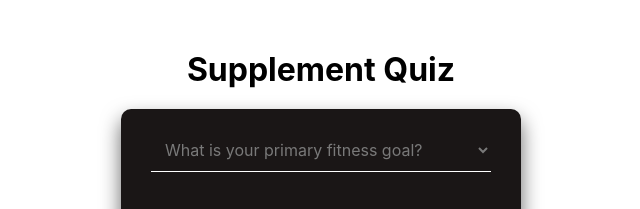
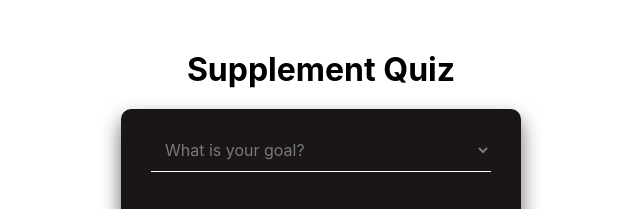
Before and after one commit to PedroAugusto2004/MB, a plain HTML site: page supplements.htm in a window 1280 px wide. Shown: the part 7020-7229 px from the top of the page, without its empty margins (440-1080 px from the left). Drawn offline with nearby package versions, Linux system fonts and the light colour scheme.

Commit message:
Update supplements.htm

```diff
--- a/supplements.htm
+++ b/supplements.htm
@@ -406,7 +406,7 @@
 		<form id="supplementQuiz">
 			<div class="user-box">
 				<select id="goal" name="goal" class="input">
-					<option value="" disabled selected>What is your primary fitness goal?</option>
+					<option value="" disabled selected>What is your goal?</option>
 					<option value="muscleGain">Muscle Gain</option>
 					<option value="weightLoss">Weight Loss</option>
 					<option value="energyBoost">Energy Boost</option>
```
